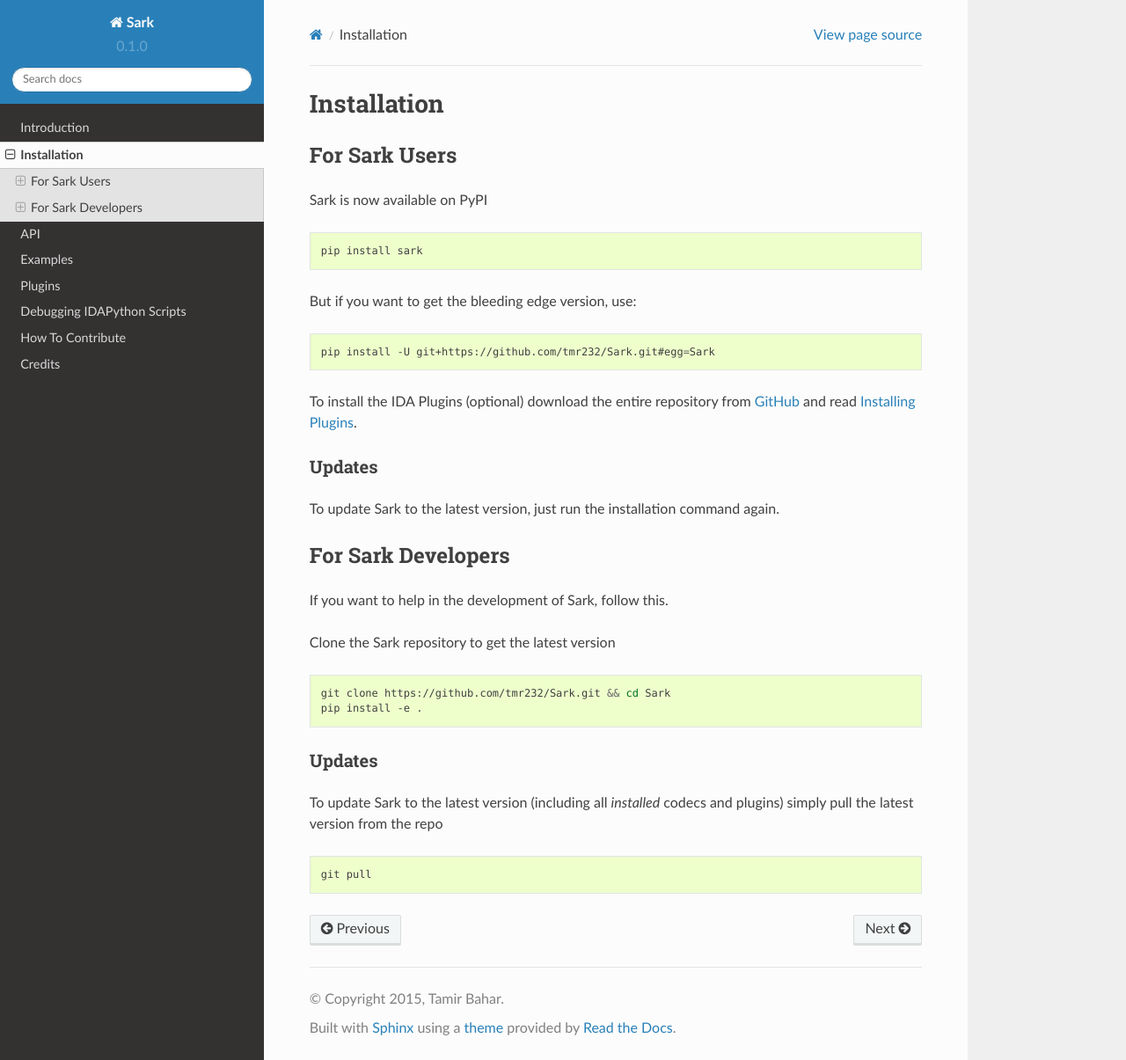
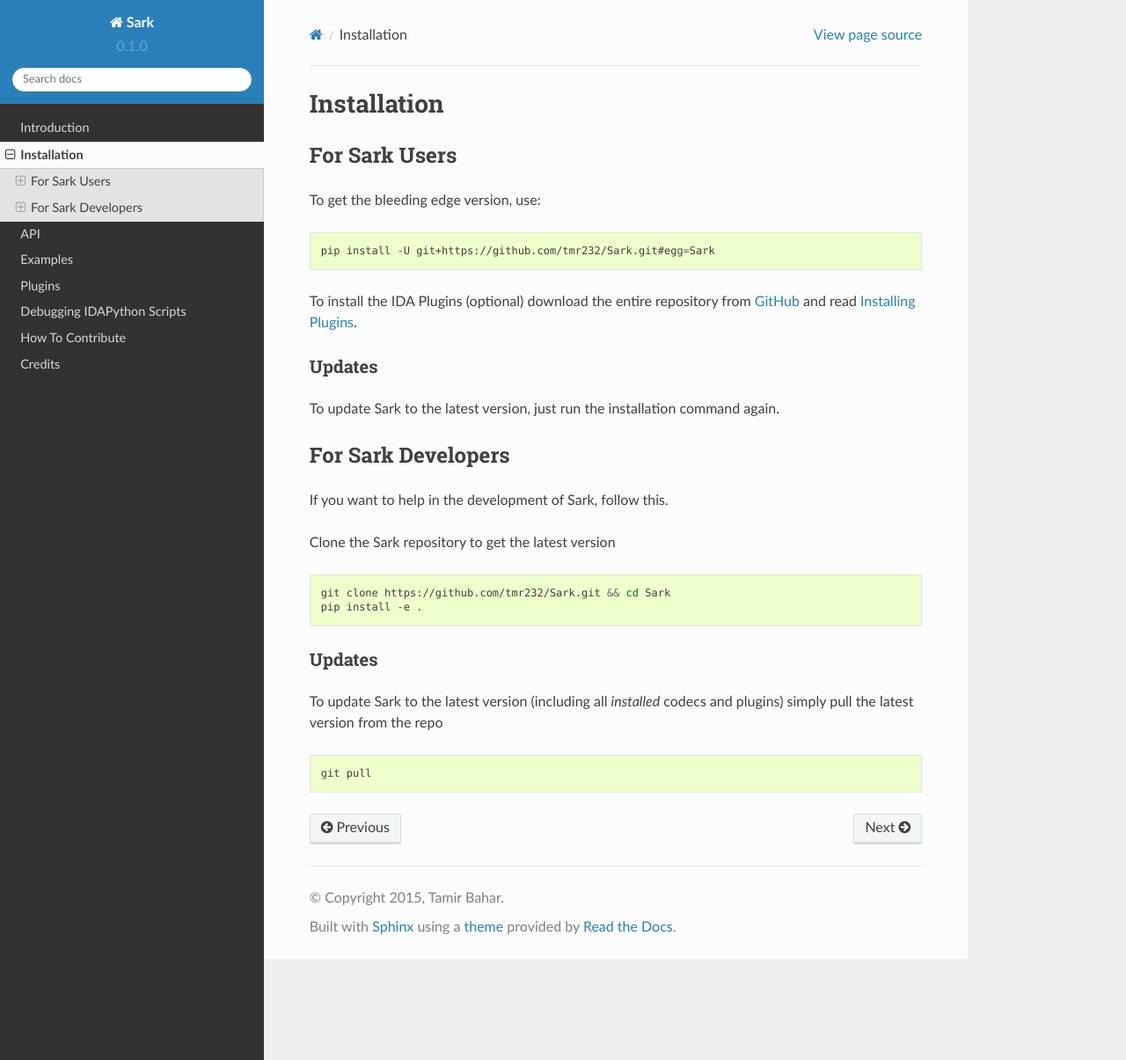
Before and after one commit to tmr232/Sark, a Sphinx documentation site: the page built from docs/Installation.rst, in a window 1280 px wide and 1205 px high. Shown: the whole window at 88% size. Built offline with Sphinx 7.4.7 and the Read the Docs theme 2.0.0, drawn with Linux system fonts in a browser that asks for light colours.

Commit message:
Remove PyPI installation option from docs

```diff
--- a/docs/Installation.rst
+++ b/docs/Installation.rst
@@ -4,13 +4,7 @@
 For Sark Users
 ~~~~~~~~~~~~~~
 
-Sark is now available on PyPI
-
-.. code:: bash
-
-    pip install sark
-
-But if you want to get the bleeding edge version, use:
+To get the bleeding edge version, use:
 
 .. code:: bash
 
```
